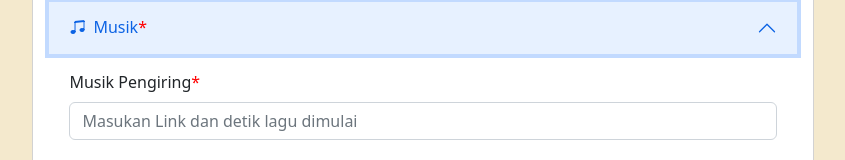
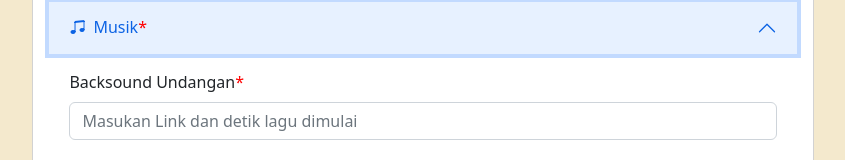
Before and after one commit to ulummu/formUndangan, a React (Create React App) app: page / in a window 1280 px wide. Both pictures are taken after a click on the button "Musik". Shown: the part 632-792 px from the top of the page, without its empty margins (217-1062 px from the left). Built offline with nearby package versions, Linux system fonts and the light colour scheme.

Commit message:
perbaiki format jam dan musik

```diff
--- a/src/Components/CardForm.js
+++ b/src/Components/CardForm.js
@@ -612,7 +612,7 @@ export default function CardForm(props) {
                                     placeholder="pukul"
                                   />
                                   <Form.Text muted>
-                                    Format : ... s/d ...
+                                    Format : .. s/d ..
                                   </Form.Text>
                                   <Form.Control.Feedback type="invalid">
                                     waktu Belum Diisi
@@ -781,7 +781,7 @@ export default function CardForm(props) {
                                     placeholder="pukul"
                                   />
                                   <Form.Text muted>
-                                    Format : ... s/d ...
+                                    Format : .. s/d ..
                                   </Form.Text>
                                   <Form.Control.Feedback type="invalid">
                                     waktu Belum Diisi
@@ -856,7 +856,7 @@ export default function CardForm(props) {
                     <Accordion.Body>
                       <Form.Group className="mb-2">
                         <Form.Label className="labelForm">
-                          Musik Pengiring
+                          Backsound Undangan
                         </Form.Label>
                         <Form.Control
                           required
```
